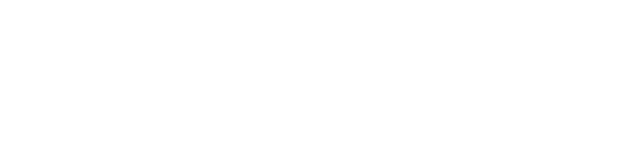
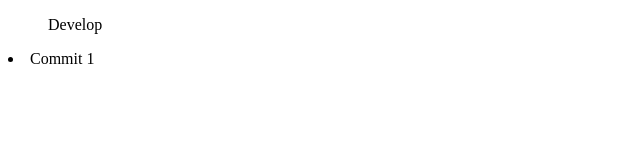
Before and after one commit to Carlosjimnez/Entrega, a plain HTML site: page index.html in a window 1280 px wide. Shown: the whole page, without its empty margins (0-640 px from the left). Drawn offline with Linux system fonts and the light colour scheme.

Commit message:
Creado Commit 1 y primer push

```diff
--- a/index.html
+++ b/index.html
@@ -7,5 +7,8 @@
 </head>
 <body>
 
+    <ul>Develop</ul>
+        <li>Commit 1</li>
+
 </body>
 </html>
```
